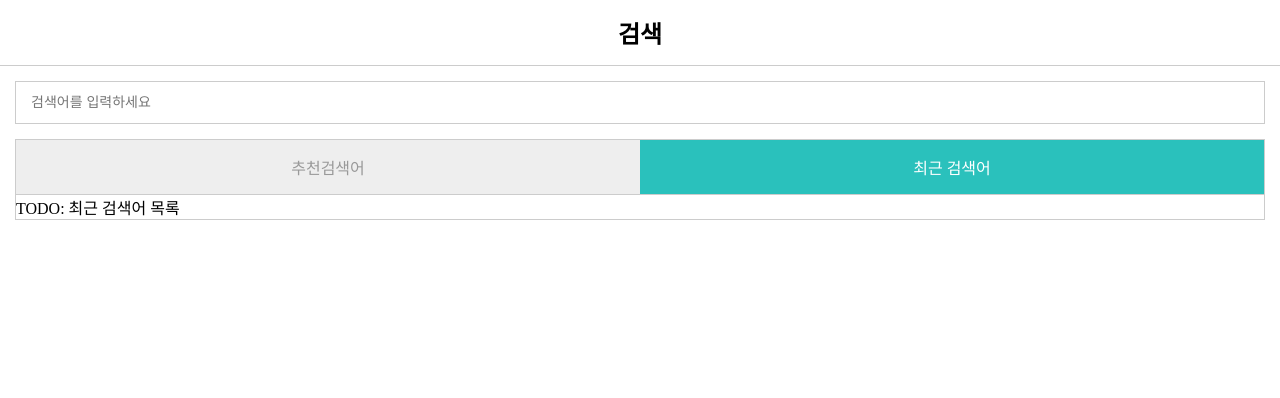
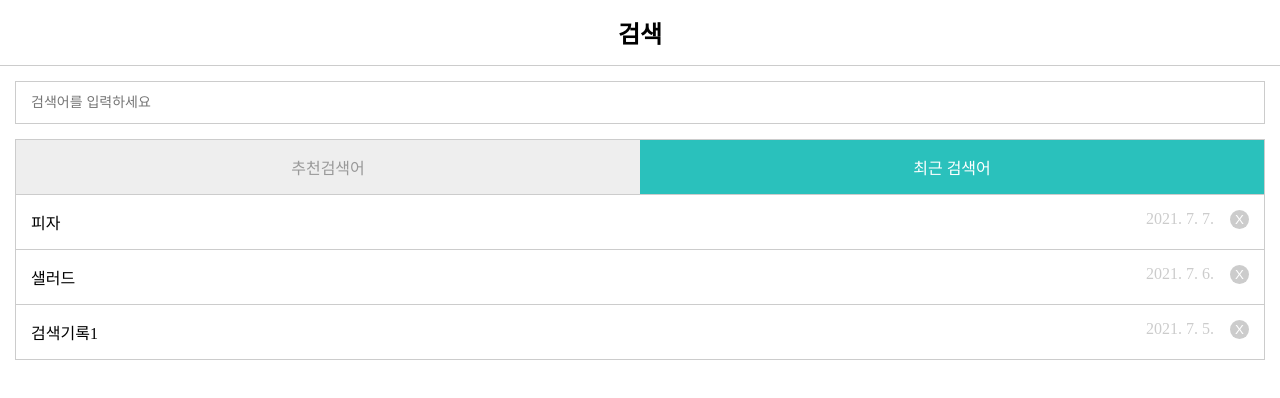
Before and after one commit to jinn2u/vanillaJS, a React app in the folder react-component/: page / in a window 1280 px wide. Both pictures are taken after a click on the item "최근 검색어". Shown: the top 398 px of the page. Built offline with nearby package versions, Linux system fonts and the light colour scheme.

Commit message:
[recent search] 목록에서 x버튼을 누르면 선택된 검색어가 목록에서 삭제된다.

```diff
--- a/react-component/src/App.js
+++ b/react-component/src/App.js
@@ -5,6 +5,7 @@
 import store from "./Store.js"
 import Tabs, {TabType} from "./components/Tab.js"
 import KeywordList from "./components/KeywordList.js"
+import HistoryList from "./components/HistoryList.js"
 
 export default class App extends React.Component {
   constructor(){
@@ -20,6 +21,7 @@
     const searchResult = store.search(searchKeyword)
     console.log(searchResult, "search")
     this.setState({
+      searchKeyword,
       searchResult,
       submitted: true
     })
@@ -60,7 +62,7 @@
                   onChange={(selectedTab) => this.setState({selectedTab})}
                 />
                 {selectedTab === TabType.KEYWORD && <KeywordList onClick={(keyword)=> this.search(keyword)}/>}
-                {selectedTab === TabType.HISTORY && <>TODO: 최근 검색어 목록</>}
+                {selectedTab === TabType.HISTORY && <HistoryList onClick={(keyword)=>this.search(keyword)} />}
               </>
             )}
           </div>
--- /dev/null
+++ b/react-component/src/components/HistoryList.js
@@ -0,0 +1,29 @@
+import React from "react"
+import store from "../Store.js"
+import List from "./List.js"
+import { formatRelativeDate } from "../helper.js"
+
+export default class HistoryList extends List {
+  componentDidMount() {
+    this.fetch()
+  }
+  fetch(){
+    const data = store.getHistoryList()
+    console.log(data)
+    this.setState({data})
+  }
+  handleClickRemoveHistory(event, keyword) {
+    event.stopPropagation()
+    store.removeHistory(keyword)
+    this.fetch()
+  }
+  renderItem(item) {
+    return (
+      <>
+        <span>{item.keyword}</span>
+        <span className="date">{formatRelativeDate(item.date)}</span>
+        <button className="btn-remove" onClick={(event) => this.handleClickRemoveHistory(event, item.keyword)} />
+      </>
+    )
+  }
+}
```
